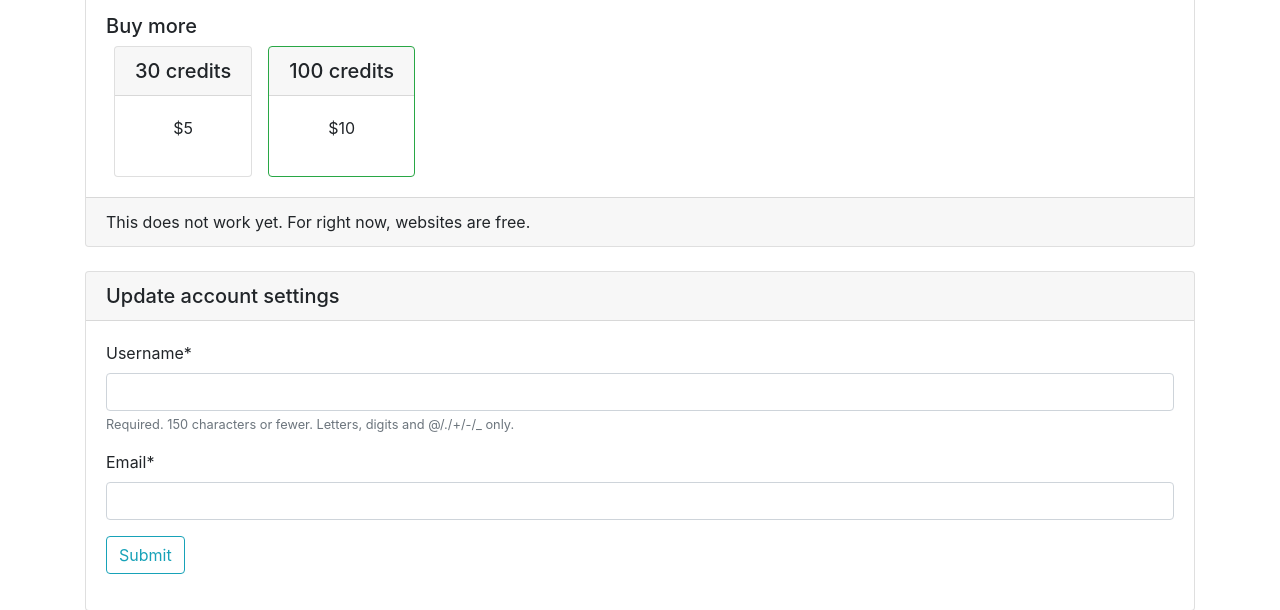
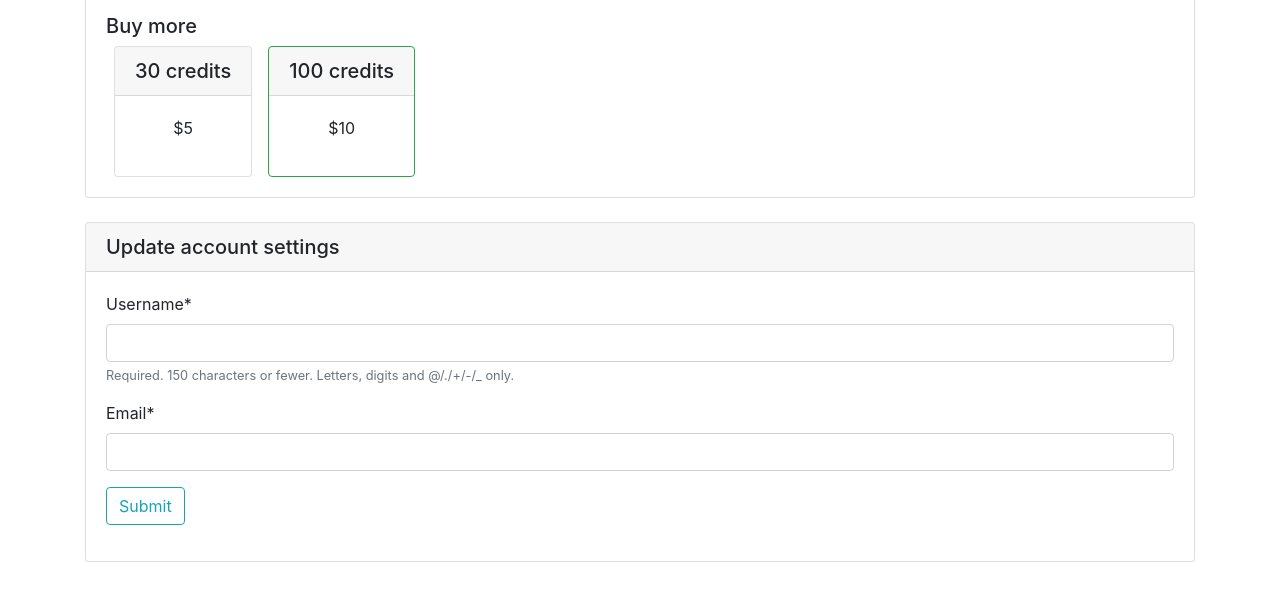
Before and after one commit to namelessmc-bot/namelessmc_hosting, a Django app: template frontend/users/templates/users/account.html in a window 1280 px wide. Shown: the part 234-844 px from the top of the page. Run offline with Django 3.2, Linux system fonts and the light colour scheme; the template is opened without the code that fills it: values that come from a table or form of the project are taken from there, others are empty; some libraries are stand-ins or nearby versions.

Commit message:
remove "does not work" footer

```diff
--- a/frontend/users/templates/users/account.html
+++ b/frontend/users/templates/users/account.html
@@ -27,9 +27,6 @@
                 </div>
             </div>
         </div>
-        <div class="card-footer">
-            This does not work yet. For right now, websites are free.
-        </div>
     </div>
 
     <div class="card mt-4">
```
